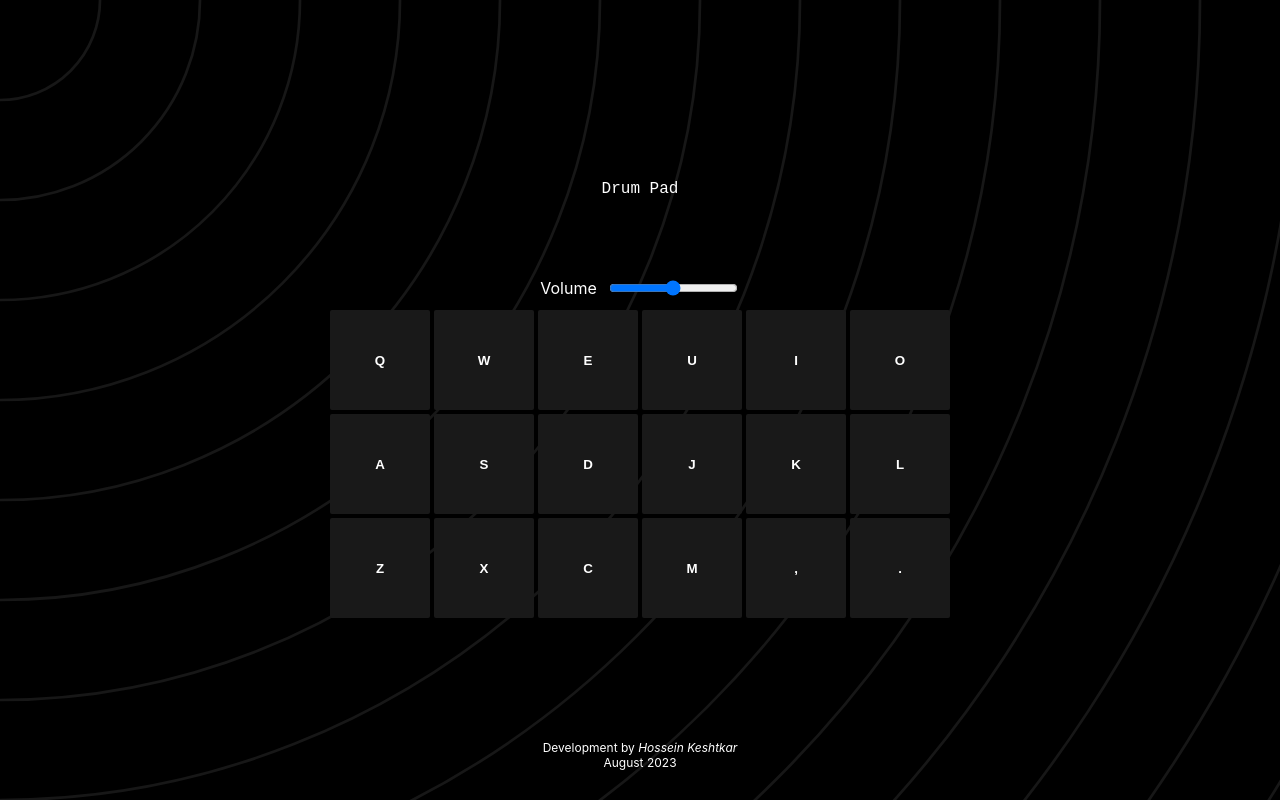
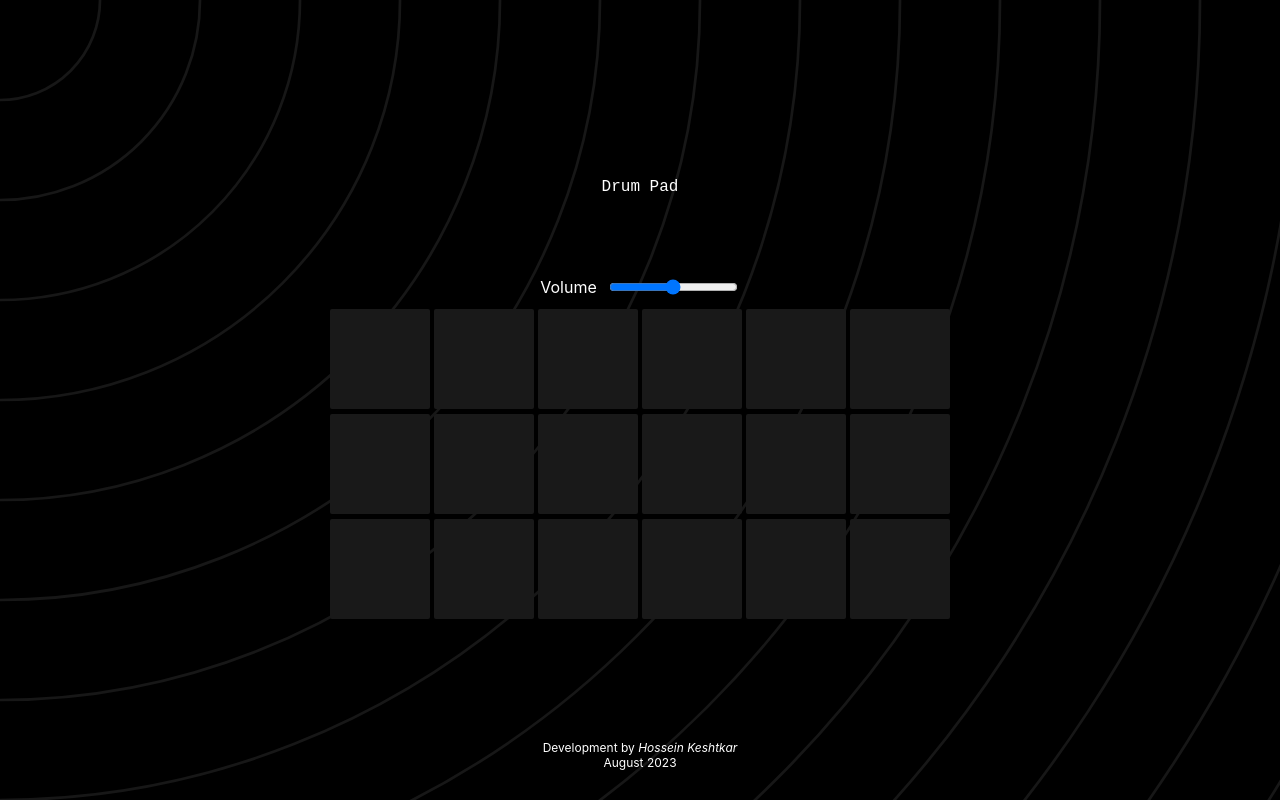
Before and after one commit to hossein-keshtkar/drum-machine, a React (Create React App) app: page / in a window 1280 px wide. Built offline with nearby package versions, Linux system fonts and the light colour scheme; the HTML template or start-up script is replaced by a standard one.

Commit message:
Volume utilizes useCallback

```diff
--- a/src/App.jsx
+++ b/src/App.jsx
@@ -12,6 +12,8 @@ import Context from "./manager/Context";
 
 function App() {
   const [state, dispatch] = useReducer(reducer, initState);
+
+  console.log("App renders");
 
   useEffect(() => {
     document.title = "Drum Pad";
--- a/src/components/Button.jsx
+++ b/src/components/Button.jsx
@@ -1,13 +1,59 @@
-import React, { useRef } from "react";
+import React, { useRef, memo, useEffect } from "react";
 
+// import { DISPLAY, KEY_DOWN } from "../constants/keywords";
+// import { playAudio } from "../funcs/playAudio";
+// import { keydownHandler } from "../funcs/keydownHandler";
 import "../styles/Button.css";
 
 const Button = ({ audio, id, key }) => {
+  // const [pressedKey, setPressedKey] = useState(null);
+
   console.log("button renders");
 
   const btnRef = useRef();
+  //   const dispatchDisplay = (e) => {
+  //     if (e) {
+  //       dispatch({ type: DISPLAY, payload: myInstruments[e.target.id] });
+  //     } else {
+  //       dispatch({
+  //         type: DISPLAY,
+  //         payload: myInstruments[refs[pressedKey].current.id],
+  //       });
+  //     }
+  //   };
 
-  const taskHandler = () => {};
+  //   const audioHandler = (e) => {
+  //     if (e) {
+  //       const audio = e.target.children[0].src;
+
+  //       playAudio(audio, volume, setPressedKey);
+  //     } else {
+  //       const audio = document.getElementById(pressedKey).src;
+
+  //       playAudio(audio, volume, setPressedKey);
+  //     }
+  //   };
+
+  const taskHandler = (e) => {
+    // dispatchDisplay(e);
+    // audioHandler(e);
+  };
+
+  //   useEffect(() => {
+  //     window.addEventListener(KEY_DOWN, (e) => keydownHandler(e, setPressedKey));
+
+  //     if (data.regEx[0].test(pressedKey) && refs[pressedKey]) {
+  //       refs[pressedKey].current.classList.add("active");
+
+  //       setTimeout(() => {
+  //         refs[pressedKey].current.classList.remove("active");
+  //       }, 200);
+
+  //       audioHandler();
+  //     }
+
+  //     return () => window.removeEventListener(KEY_DOWN, keydownHandler);
+  //   });
 
   return (
     <button onClick={taskHandler} className="button" ref={btnRef} id={id}>
@@ -17,4 +63,4 @@ const Button = ({ audio, id, key }) => {
   );
 };
 
-export default React.memo(Button);
+export default memo(Button);
--- a/src/components/RowOfBtns.jsx
+++ b/src/components/RowOfBtns.jsx
@@ -1,101 +1,44 @@
 import React, { useEffect, useState, useRef, useContext } from "react";
 
-import { DISPLAY, KEY_DOWN } from "../constants/keywords";
-import { playAudio } from "../funcs/playAudio";
-import { keydownHandler } from "../funcs/keydownHandler";
 import "../styles/RowOfBtns.css";
 import Context from "../manager/Context";
+import Button from "./Button";
 
 const RowOfBtns = ({ data, rowNum }) => {
-  const [pressedKey, setPressedKey] = useState(null);
+  // const {
+  //   state: { volume },
+  //   dispatch,
+  // } = useContext(Context);
 
-  const {
-    state: { volume },
-    dispatch,
-  } = useContext(Context);
+  // const keys = [
+  //   data.keys[rowNum][0],
+  //   data.keys[rowNum][1],
+  //   data.keys[rowNum][2],
+  // ];
 
-  const keys = [
-    data.keys[rowNum][0],
-    data.keys[rowNum][1],
-    data.keys[rowNum][2],
-  ];
+  // const refs = {
+  //   [keys[0]]: useRef(),
+  //   [keys[1]]: useRef(),
+  //   [keys[2]]: useRef(),
+  // };
 
-  const refs = {
-    [keys[0]]: useRef(),
-    [keys[1]]: useRef(),
-    [keys[2]]: useRef(),
-  };
+  // const sounds = [
+  //   data.soundLinks[rowNum][0],
+  //   data.soundLinks[rowNum][1],
+  //   data.soundLinks[rowNum][2],
+  // ];
 
-  const sounds = [
-    data.soundLinks[rowNum][0],
-    data.soundLinks[rowNum][1],
-    data.soundLinks[rowNum][2],
-  ];
-
-  const myInstruments = [
-    data.instruments[rowNum][0],
-    data.instruments[rowNum][1],
-    data.instruments[rowNum][2],
-  ];
-
-  const dispatchDisplay = (e) => {
-    if (e) {
-      dispatch({ type: DISPLAY, payload: myInstruments[e.target.id] });
-    } else {
-      dispatch({
-        type: DISPLAY,
-        payload: myInstruments[refs[pressedKey].current.id],
-      });
-    }
-  };
-
-  const audioHandler = (e) => {
-    if (e) {
-      const audio = e.target.children[0].src;
-
-      playAudio(audio, volume, setPressedKey);
-    } else {
-      const audio = document.getElementById(pressedKey).src;
-
-      playAudio(audio, volume, setPressedKey);
-    }
-  };
-
-  const taskHandler = (e) => {
-    dispatchDisplay(e);
-    audioHandler(e);
-  };
-
-  useEffect(() => {
-    window.addEventListener(KEY_DOWN, (e) => keydownHandler(e, setPressedKey));
-
-    if (data.regEx[0].test(pressedKey) && refs[pressedKey]) {
-      refs[pressedKey].current.classList.add("active");
-
-      setTimeout(() => {
-        refs[pressedKey].current.classList.remove("active");
-      }, 200);
-
-      audioHandler();
-    }
-
-    return () => window.removeEventListener(KEY_DOWN, keydownHandler);
-  });
+  // const myInstruments = [
+  //   data.instruments[rowNum][0],
+  //   data.instruments[rowNum][1],
+  //   data.instruments[rowNum][2],
+  // ];
 
   return (
     <div className="row">
-      <button onClick={taskHandler} className="pad" ref={refs[keys[0]]} id="0">
-        {keys[0]}
-        <audio src={sounds[0]} id={keys[0]} preload="audio"></audio>
-      </button>
-      <button onClick={taskHandler} className="pad" ref={refs[keys[1]]} id="1">
-        {keys[1]}
-        <audio src={sounds[1]} id={keys[1]} preload="audio"></audio>
-      </button>
-      <button onClick={taskHandler} className="pad" ref={refs[keys[2]]} id="2">
-        {keys[2]}
-        <audio src={sounds[2]} id={keys[2]} preload="audio"></audio>
-      </button>
+      <Button />
+      <Button />
+      <Button />
     </div>
   );
 };
--- a/src/components/Volume.jsx
+++ b/src/components/Volume.jsx
@@ -1,4 +1,4 @@
-import React, { useState } from "react";
+import React, { useCallback, useState } from "react";
 
 import "../styles/Volume.css";
 import { VOLUME } from "../constants/keywords";
@@ -6,19 +6,21 @@ import { VOLUME } from "../constants/keywords";
 const Volume = ({ state: { volume }, dispatch }) => {
   const [rangeValue, setRengeValue] = useState(volume * 100);
 
-  const changeHandler = (e) => {
+  console.log("Volume renders");
+
+  const volumeHandler = useCallback((e) => {
     const value = e.target.value;
 
     setRengeValue(value);
 
     dispatch({ type: VOLUME, payload: rangeValue / 100 });
-  };
+  },[]);
 
   return (
     <div className="volume">
       <label htmlFor="range">Volume</label>
       <input
-        onChange={changeHandler}
+        onChange={volumeHandler}
         value={rangeValue}
         type="range"
         name="volume"
```
